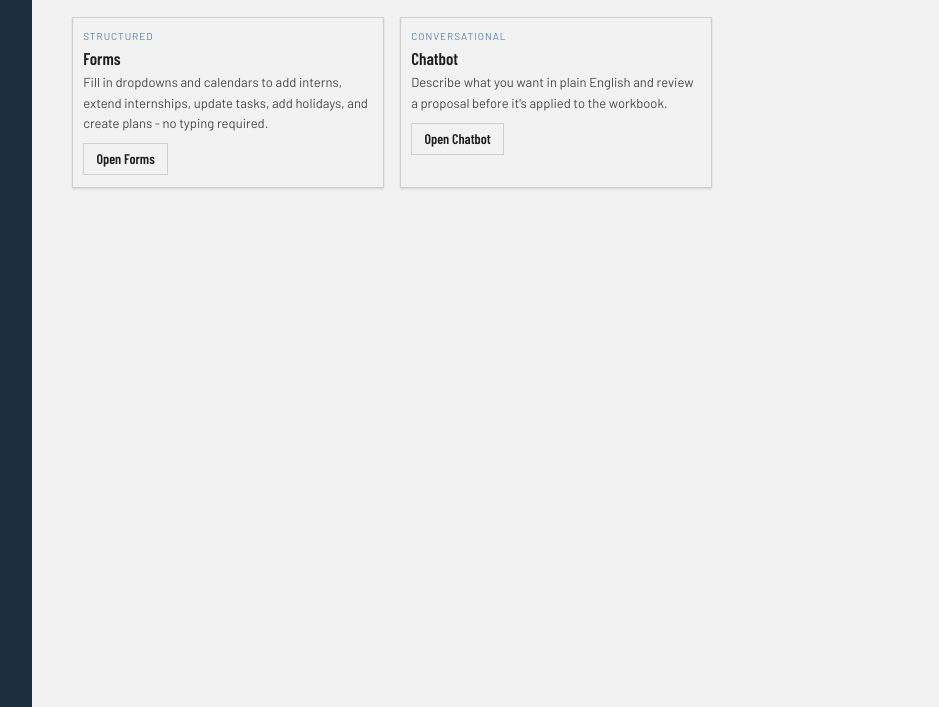
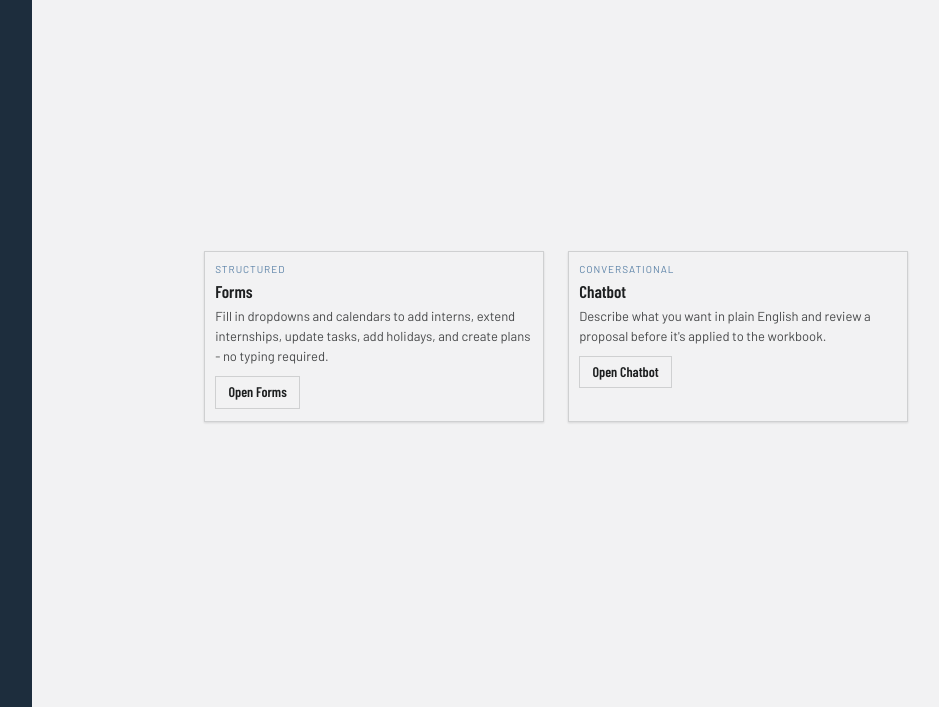
Before and after one commit to bilal-ahmed-khan7412/codeing, a plain HTML site: page web/workflow.html in a window 1280 px wide. Shown: the part 93-800 px from the top of the page, without its empty margins (200-1139 px from the left). Drawn offline with nearby package versions, Linux system fonts and the light colour scheme; no server answers.

Commit message:
Center the Forms/Chatbot option cards on the Workflow page
Previously the two-card grid was left-anchored near the top of the
content area since .main isn't centered in the viewport at wide
window widths. Centers the whole main content column, then centers
and height-matches the two option cards within it.

```diff
--- a/web/workflow.html
+++ b/web/workflow.html
@@ -3,12 +3,14 @@
 </head><body>
 <div class="appshell">
   <aside class="sidebar" id="sidebar"></aside>
-  <main class="main">
+  <main class="main" style="margin:0 auto;display:flex;flex-direction:column">
     <div class="kicker">Assistant</div>
     <h2 style="margin:0 0 20px">Workflow</h2>
-    <div class="grid">
-      <div class="card blueprint elev-sm"><div class="card-kicker">Structured</div><div class="card-title">Forms</div><p class="card-body">Fill in dropdowns and calendars to add interns, extend internships, update tasks, add holidays, and create plans - no typing required.</p><a class="btn btn-secondary" href="/forms" style="width:fit-content;margin-top:10px">Open Forms</a></div>
-      <div class="card blueprint elev-sm"><div class="card-kicker">Conversational</div><div class="card-title">Chatbot</div><p class="card-body">Describe what you want in plain English and review a proposal before it's applied to the workbook.</p><a class="btn btn-secondary" href="/chat" style="width:fit-content;margin-top:10px">Open Chatbot</a></div>
+    <div style="flex:1;display:flex;justify-content:center;align-items:center">
+      <div style="display:flex;justify-content:center;align-items:stretch;gap:24px;flex-wrap:wrap">
+        <div class="card blueprint elev-sm" style="max-width:340px;width:100%"><div class="card-kicker">Structured</div><div class="card-title">Forms</div><p class="card-body">Fill in dropdowns and calendars to add interns, extend internships, update tasks, add holidays, and create plans - no typing required.</p><a class="btn btn-secondary" href="/forms" style="width:fit-content;margin-top:10px">Open Forms</a></div>
+        <div class="card blueprint elev-sm" style="max-width:340px;width:100%"><div class="card-kicker">Conversational</div><div class="card-title">Chatbot</div><p class="card-body">Describe what you want in plain English and review a proposal before it's applied to the workbook.</p><a class="btn btn-secondary" href="/chat" style="width:fit-content;margin-top:10px">Open Chatbot</a></div>
+      </div>
     </div>
   </main>
 </div>
```
